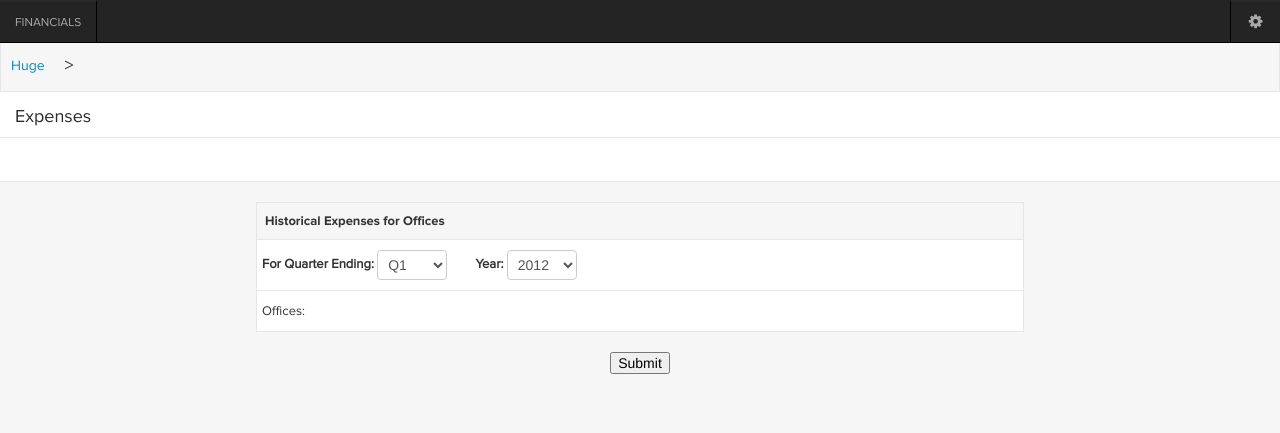
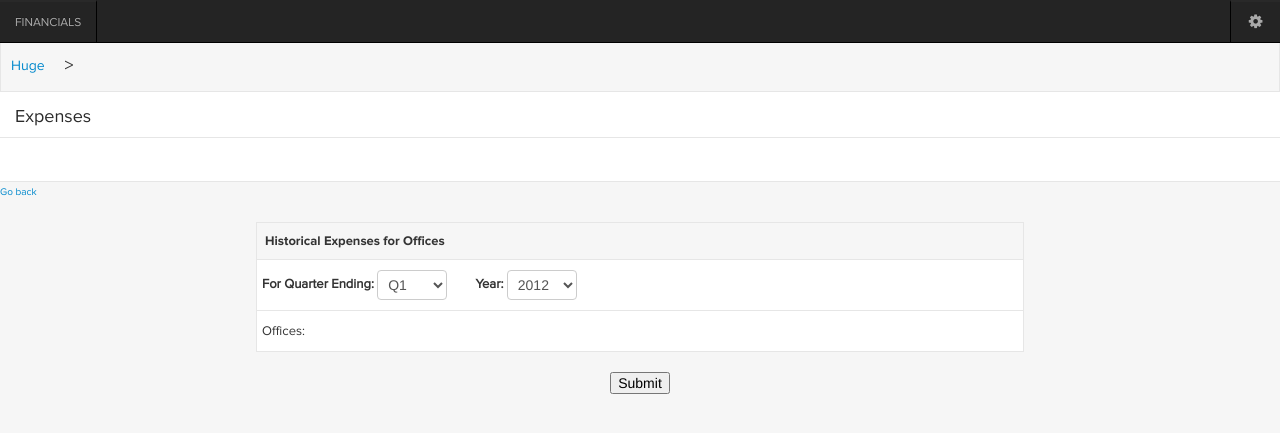
Before and after one commit to atishn/Finance-Planner, a Python web app: template hr/templates/administration_expenses.html in a window 1280 px wide. Shown: the top 433 px of the page. Run offline with Jinja, Linux system fonts and the light colour scheme; the template is opened without the code that fills it, so the values that code supplies are empty.

Commit message:
Added go back in expenses

```diff
--- a/hr/templates/administration_expenses.html
+++ b/hr/templates/administration_expenses.html
@@ -23,6 +23,7 @@
     <div class="container-fluid">
         <div class="row-fluid">
             <div class="maintable">
+                <p><a href="javascript:;" onclick="history.go(-1);">Go back</a></p>
                 <form method="post" action="{{ request.application_url }}/administration/expenses">
                     <table class="table expenses-table">
                         <tbody>
--- a/hr/templates/administration_expenses_clients.html
+++ b/hr/templates/administration_expenses_clients.html
@@ -23,6 +23,8 @@
     <div class="container-fluid">
         <div class="row-fluid">
             <div class="maintable">
+                <p><a href="javascript:;" onclick="history.go(-1);">Go back</a></p>
+
                 <form method="post" action="{{ request.application_url }}/administration/expenses/clients">
                     <table class="table expenses-table">
                         <thead>
--- a/hr/templates/administration_expenses_global.html
+++ b/hr/templates/administration_expenses_global.html
@@ -23,6 +23,7 @@
     <div class="container-fluid">
         <div class="row-fluid">
             <div class="maintable">
+            <p><a href="javascript:;" onclick="history.go(-1);">Go back</a></p>
                 <form method="post" action="{{ request.application_url }}/administration/expenses/global/{{ year }}">
                     <table class="table expenses-table">
                         <thead>
```
